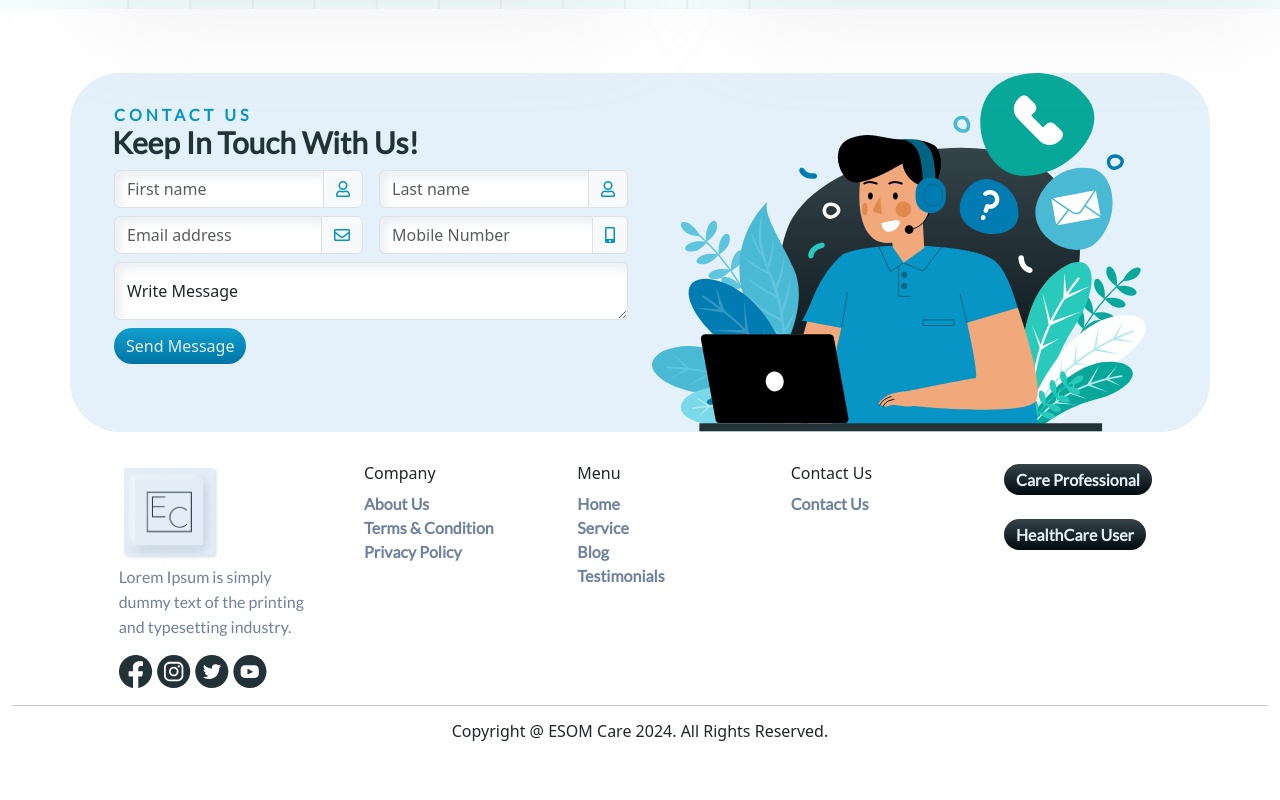
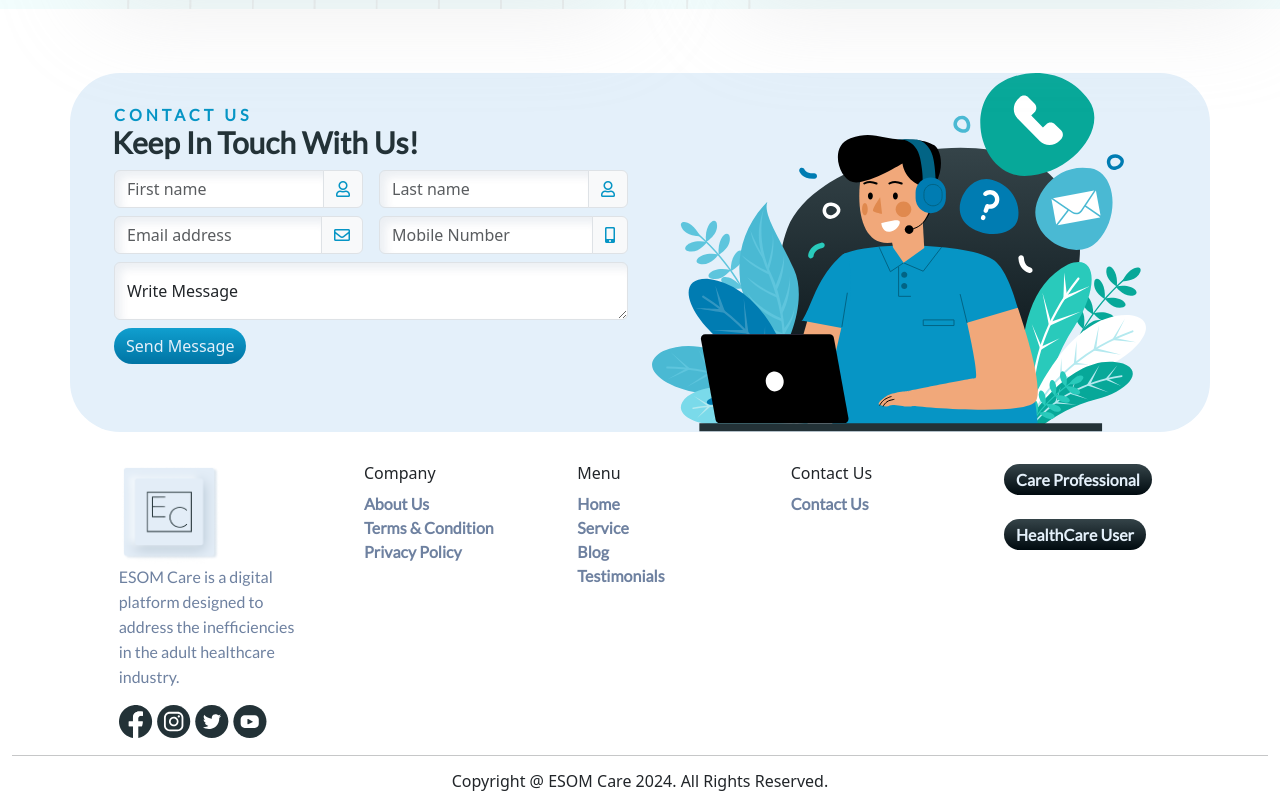
Before and after one commit to frankesomcare/esom-landing-page, a plain HTML site: page index.html in a window 1280 px wide. Shown: the part 4387-5187 px from the top of the page. Before the commit the page ends 5137 px from the top, so only its background shows below. Drawn offline with nearby package versions, Linux system fonts and the light colour scheme.

Commit message:
footer-description

```diff
--- a/index.html
+++ b/index.html
@@ -492,7 +492,7 @@
 
     <div class="col-md-2">
       <img class="img-fluid img" src="image/logo-esome.png"/>
-      <p class="footer-text">Lorem Ipsum is simply dummy text of the printing and typesetting industry. </p>
+      <p class="footer-text">ESOM Care is a digital platform designed to address the inefficiencies in the adult healthcare industry. </p>
       <span>
         <a href=""> <img class="icon-social" src="image/facebook.svg"/></a>
         <a href=""> <img class="icon-social" src="image/ig.svg"/></a>
```
